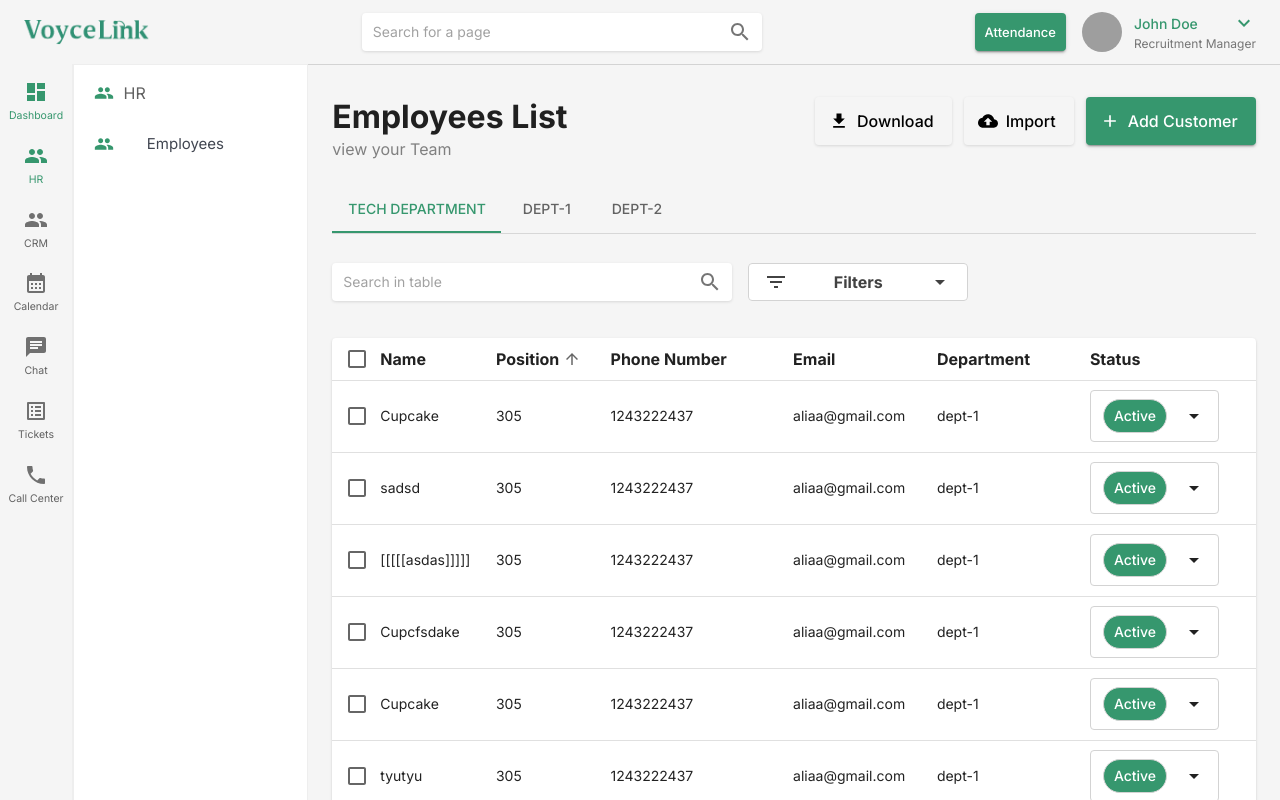
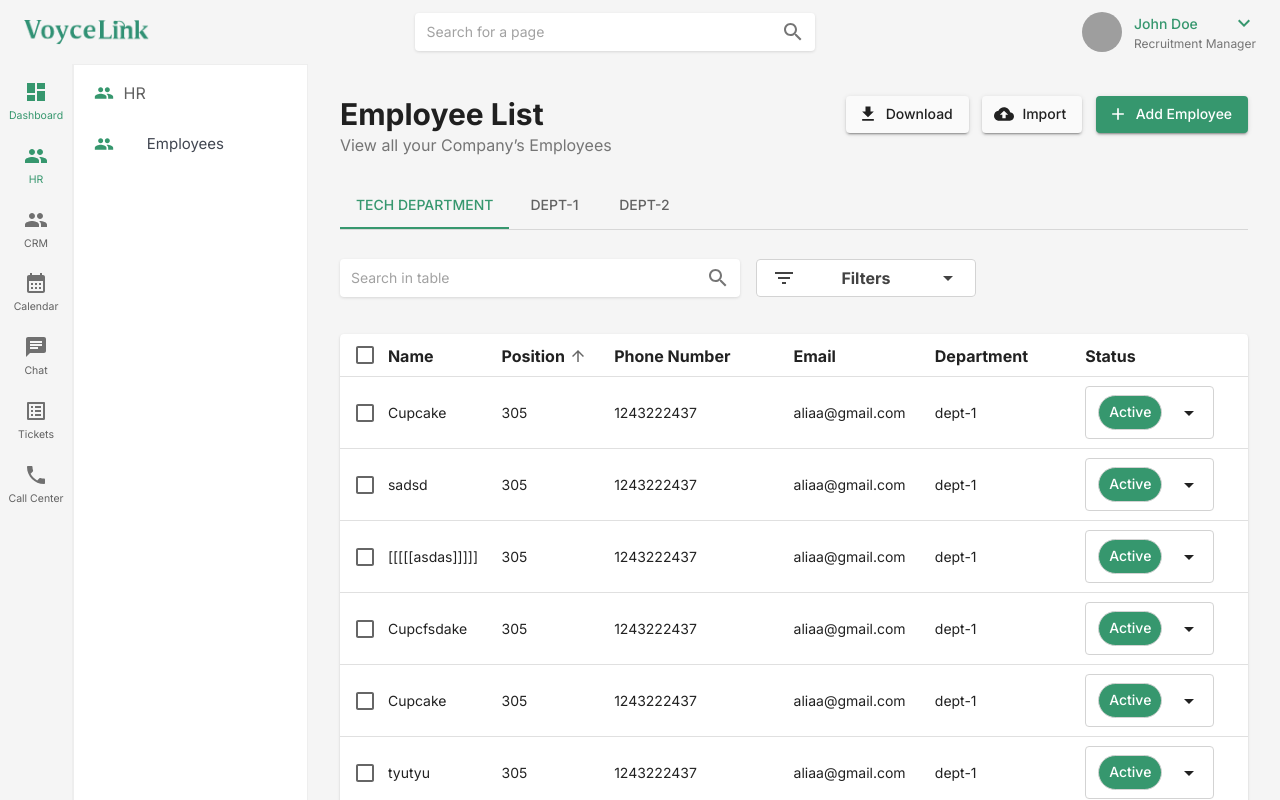
Before and after one commit to Saadgabersaad/VoyceeLink-CallCenter, a Next.js app: page /hhrr/employees in a window 1280 px wide. Shown: the top 800 px of the page. Built offline with nearby package versions, Linux system fonts and the light colour scheme; grey boxes are pictures that could not be loaded.

Commit message:
implement: add form employee to employees list

```diff
--- /dev/null
+++ b/src/modules/core/components/page/Actions.tsx
@@ -0,0 +1,39 @@
+import React from 'react'
+import { Flex } from '../flex'
+import { Button } from '../button'
+import { Add, CloudUpload, Download } from '@mui/icons-material'
+import { useBoolean } from 'modules/core/hooks/use-boolean'
+
+
+const buttonStyle = { bgcolor: 'grey.50', color: 'grey.900' }
+
+type Props = {
+  disableDownload?: boolean
+  disableImport?: boolean
+  buttonText: string
+  mainModal: React.ReactNode
+}
+
+export const HeadingActions: React.FC<Props> = ({
+  mainModal,
+  buttonText,
+}) => {
+  const [open, onOpen, onClose] = useBoolean()
+
+  return (
+    <Flex alignItems='start' gap={1.7} >
+      <Button startIcon={<Download />} variant='contained' sx={buttonStyle}>
+        Download
+      </Button>
+      <Button startIcon={<CloudUpload />} variant='contained' sx={buttonStyle}>
+        Import
+      </Button>
+      {buttonText && (
+        <Button startIcon={<Add />} variant='contained' onClick={onOpen}>
+          {buttonText}
+        </Button>
+      )}
+      {open && React.cloneElement(mainModal as React.ReactElement, { open, onClose })}
+    </Flex>
+  )
+}
--- /dev/null
+++ b/src/modules/core/components/page/Heading.tsx
@@ -0,0 +1,28 @@
+import { Box, Typography } from '@mui/material'
+import { Flex } from 'modules/core/components/flex'
+
+type HeadingProps = {
+  title: string
+  description: string
+  children: React.ReactNode
+}
+
+export const Heading = ({
+  title,
+  description,
+  children
+}: HeadingProps) => {
+  return (
+    <Flex justifyContent='space-between' width='95%' margin='auto'>
+      <Box>
+        <Typography fontWeight='bold' fontSize={'30px'} variant='h4' component='h2'>
+          {title}
+        </Typography>
+        <Typography sx={{ color: 'grey.600' }}>
+          {description}
+        </Typography>
+      </Box>
+      {children}
+    </Flex>
+  )
+}
--- /dev/null
+++ b/src/modules/core/components/page/Page.tsx
@@ -0,0 +1,20 @@
+import React from 'react'
+import { Box } from '@mui/material'
+
+export const Page = ({
+  children
+}: {
+  children: React.ReactNode
+}) => {
+  return (
+    <Box p={1} sx={{
+      bgcolor: 'grey.100',
+      display: 'flex',
+      flexDirection: 'column',
+      gap: '24px',
+      pt: 4
+    }}>
+      {children}
+    </Box>
+  )
+}
--- /dev/null
+++ b/src/modules/core/components/page/index.ts
@@ -0,0 +1,2 @@
+export * from './Page'
+export * from './Heading'
--- a/src/modules/core/layouts/app/Appbar.tsx
+++ b/src/modules/core/layouts/app/Appbar.tsx
@@ -1,6 +1,6 @@
 import { Box, AppBar, Toolbar, Button } from '@mui/material'
 import { Flex } from 'modules/core/components/flex'
-import { Logo } from 'modules/core/components/Logo'
+import { Logo } from 'modules/core/components/logo'
 import { SearchInput } from './Search'
 import { User } from './User'
 
@@ -12,15 +12,8 @@ export const AppHeader = () => {
           justifyContent: 'space-between'
         }}>
           <Logo />
-          <SearchInput />
+          <SearchInput tableSearch={false} />
           <Flex gap={2} alignItems='center'>
-            <Button
-              variant='contained'
-              size='small'
-              sx={{ textTransform: 'capitalize', py: .9 }}
-            >
-              Attendance
-            </Button>
             <User />
           </Flex>
         </Toolbar>
--- a/src/modules/hhrr/employees/components/HrNavigation.tsx
+++ /dev/null
@@ -1,23 +0,0 @@
-import React from 'react'
-import {Actions} from "modules/hhrr/employees/components/Actions";
-import {Flex} from "modules/core/components/flex";
-import {Box, Typography} from "@mui/material";
-
-const HrNavigation = () => {
-    return (
-
-        <Flex justifyContent='space-between' width='95%' margin='auto'>
-            <Box>
-               <Typography fontSize='32px' fontWeight="bold" variant="h4" component="div">
-                   Employees List
-               </Typography>
-                <Typography sx={{color:'gray'}}>
-                    view your Team
-                </Typography>
-            </Box>
-
-            <Actions/>
-        </Flex>
-    )
-}
-export default HrNavigation
--- a/src/modules/hhrr/employees/layouts/AddEmployee.tsx
+++ b/src/modules/hhrr/employees/layouts/AddEmployee.tsx
@@ -19,7 +19,7 @@ type Props = {
 export default function AddEmployeeFormDialog({
   open,
   onClose
-}: Props) {
+}: Partial<Props>) {
 
   const onSubmit = (values: CreateEmployee) => {
     console.log(values)
@@ -28,8 +28,8 @@ export default function AddEmployeeFormDialog({
   return (
     <React.Fragment>
       <FormDialog
-        open={open}
-        onClose={onClose}
+        open={open!}
+        onClose={onClose!}
         onFinish={onSubmit}
         defaultValues={{
           positions: []
--- a/src/modules/hhrr/employees/layouts/Employees.tsx
+++ b/src/modules/hhrr/employees/layouts/Employees.tsx
@@ -1,14 +1,20 @@
 'use client'
-import React from 'react'
-import HrNavigation from "modules/hhrr/employees/components/HrNavigation";
-import {Box} from "@mui/material";
+
 import CustomTabPanel from "../components/EmployeesTabs"
+import { Page, Heading } from 'modules/core/components/page'
+import { HeadingActions } from 'modules/core/components/page/Actions'
+import AddEmployeeFormDialog from './AddEmployee'
 
 export default function Employees() {
     return (
-        <Box component='div' sx={{bgcolor:'grey.100',p:0,display:'flex',flexDirection:'column',gap:'24px', pt:4,borderTop:'solid 1px lightgray'}}>
-            <HrNavigation/>
-            <CustomTabPanel/>
-        </Box>
+        <Page>
+            <Heading title='Employee List' description='View all  your Company’s Employees'>
+                <HeadingActions
+                    buttonText='Add Employee'
+                    mainModal={<AddEmployeeFormDialog open={false} />}
+                />
+            </Heading>
+            <CustomTabPanel />
+        </Page>
     )
 }
```
